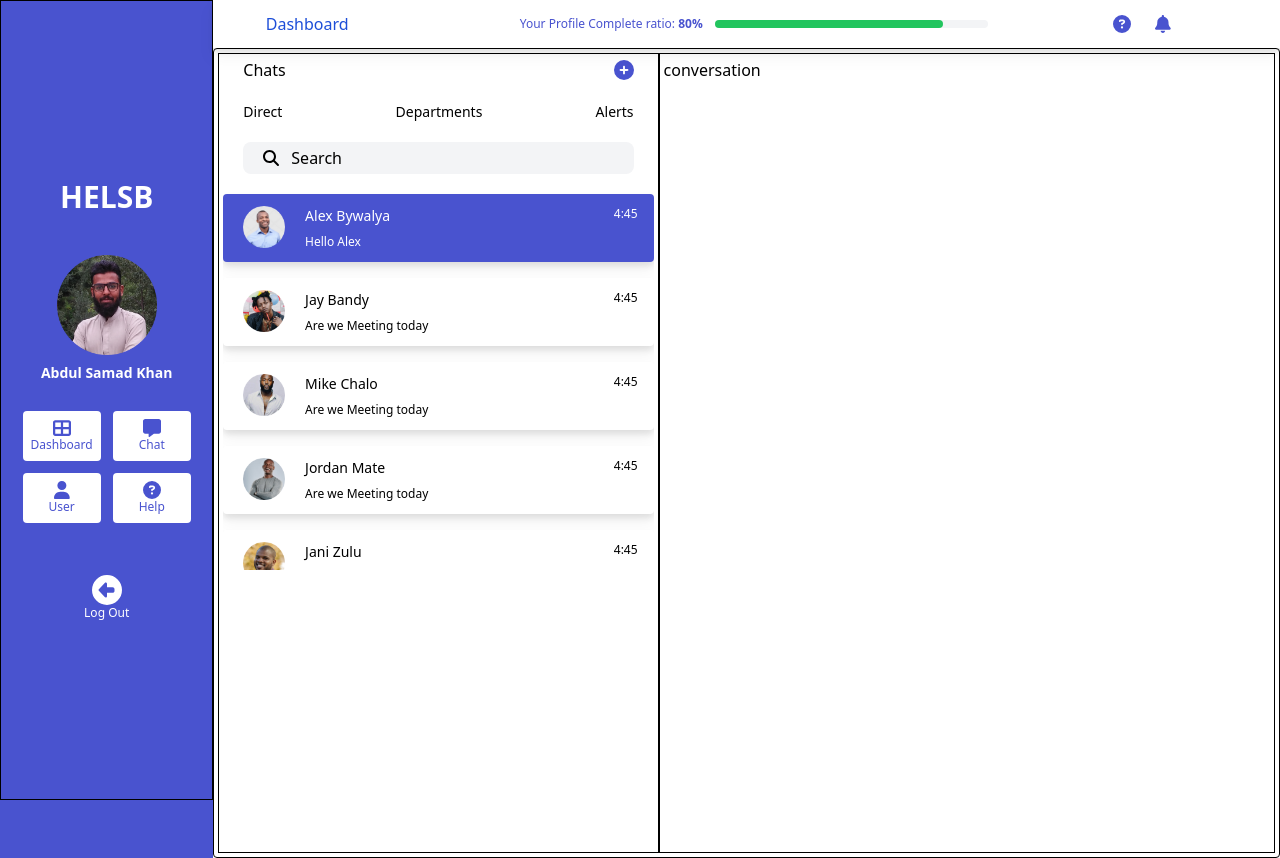
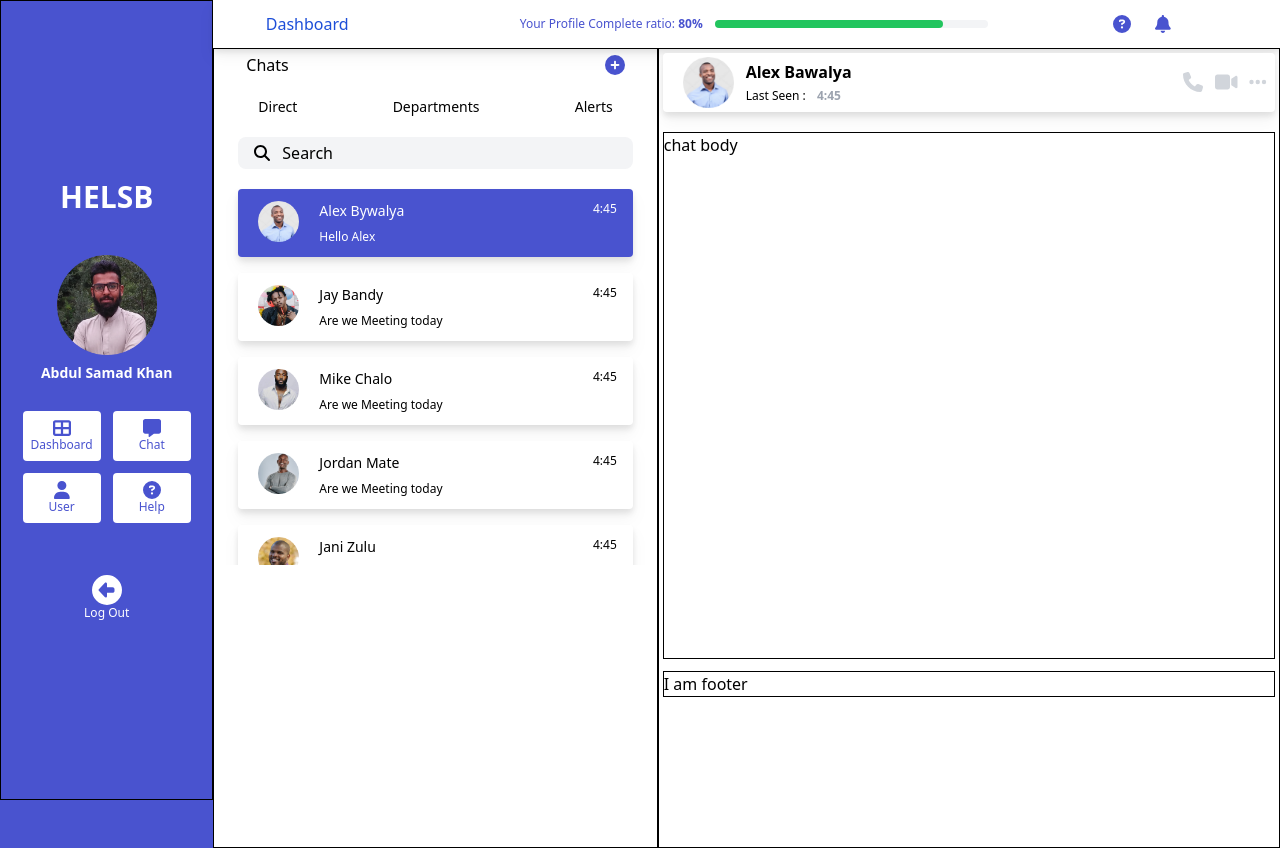
Before and after one commit to AbdulSamad676/Dashboard-in-React, a React (Vite) app: page /chat in a window 1280 px wide. Built offline with nearby package versions, Linux system fonts and the light colour scheme.

Commit message:
conversation header completed

```diff
--- a/src/components/ChatItem.jsx
+++ b/src/components/ChatItem.jsx
@@ -1,6 +1,9 @@
 import {
 	faCirclePlus,
+	faEllipsis,
 	faMagnifyingGlass,
+	faPhone,
+	faVideo,
 } from '@fortawesome/free-solid-svg-icons';
 import { FontAwesomeIcon } from '@fortawesome/react-fontawesome';
 import React from 'react';
@@ -58,7 +61,10 @@ function ChatItem() {
 		},
 	];
 	return (
-		<div className='chat-item'>
+		<>
+			<div className='border border-black p-1 col-span-12  sm:col-span-5 h-auto sm:h-screen px-3'>
+				{/* Chat Items Section Start */}
+
 				<div className='flex justify-between px-5 items-center'>
 					<p>Chats</p>
 					<FontAwesomeIcon
@@ -66,16 +72,19 @@ function ChatItem() {
 						icon={faCirclePlus}
 					/>
 				</div>
-			<div className='flex justify-between m-5 text-sm font-thin'>
+				<div className='flex justify-between m-5 text-sm font-thin px-3'>
 					<button className='focus:text-blue-500'>Direct</button>
 					<button className='focus:text-blue-500'>Departments</button>
 					<button className='focus:text-blue-500'>Alerts</button>
 				</div>
-			<div className='flex items-center my-3 mx-5 rounded-lg bg-gray-100 px-5 py-1'>
-				<FontAwesomeIcon icon={faMagnifyingGlass} />
-				<p className='mx-3'>Search</p>
+				<div className='flex items-center m-3 rounded-lg bg-gray-100 px-1 py-1'>
+					<FontAwesomeIcon
+						icon={faMagnifyingGlass}
+						className='mx-3'
+					/>
+					<p className=''>Search</p>
 				</div>
-			<div className='single-chat sm:h-96 overflow-auto flex sm:block'>
+				<div className='single-chat sm:h-96 overflow-auto flex sm:block px-3'>
 					{singleItems?.map(item => {
 						return (
 							<button
@@ -90,6 +99,92 @@ function ChatItem() {
 					})}
 				</div>
 			</div>
+			{/* Chat Items Section End */}
+			{/* chat conversation */}
+			<div className='border border-black p-1 col-span-12 sm:col-span-7 h-screen'>
+				{/* conversation Header Start */}
+
+				<div
+					className={` conversation-header flex justify-between items-center  p-1 sm:py-1 sm:px-2 mx-1 sm:mx-0 rounded sm:w-full drop-shadow-lg secondary-bg `}
+				>
+					<div className='profile-section w-full flex items-center '>
+						<div className='sm:mx-3'>
+							<img src={Img1} width='auto' alt='chat profile' />
+						</div>
+						<div className=' flex flex-col justify-between w-full'>
+							<p className='text-md font-semibold mb-1'>
+								Alex Bawalya
+							</p>
+
+							<p className='text-xs text-justify'>
+								Last Seen :{' '}
+								<span className='mx-2 font-semibold text-gray-400'>
+									4:45
+								</span>
+							</p>
+						</div>
+					</div>
+					<div className='icons-section py-2 flex justify-end  w-full '>
+						<FontAwesomeIcon
+							className='text-gray-300 text-xl ml-3'
+							icon={faPhone}
+						/>
+						<FontAwesomeIcon
+							className='text-gray-300 text-xl ml-3'
+							icon={faVideo}
+						/>
+
+						<FontAwesomeIcon
+							className='text-gray-300 text-xl ml-3'
+							icon={faEllipsis}
+						/>
+					</div>
+				</div>
+
+				{/* conversation Header End */}
+
+				{/* Chat Body Start */}
+				<div className='chat-body border border-black h-4/6 mt-5'>
+					chat body
+				</div>
+				{/* Chat Body End */}
+				<div className='chat-footer border border-black mt-3'>
+					I am footer
+				</div>
+			</div>
+		</>
+		// <div className='chat-item'>
+		// 	<div className='flex justify-between px-5 items-center'>
+		// 		<p>Chats</p>
+		// 		<FontAwesomeIcon
+		// 			className='primary text-xl'
+		// 			icon={faCirclePlus}
+		// 		/>
+		// 	</div>
+		// 	<div className='flex justify-between m-5 text-sm font-thin'>
+		// 		<button className='focus:text-blue-500'>Direct</button>
+		// 		<button className='focus:text-blue-500'>Departments</button>
+		// 		<button className='focus:text-blue-500'>Alerts</button>
+		// 	</div>
+		// 	<div className='flex items-center my-3 mx-5 rounded-lg bg-gray-100 px-5 py-1'>
+		// 		<FontAwesomeIcon icon={faMagnifyingGlass} />
+		// 		<p className='mx-3'>Search</p>
+		// 	</div>
+		// 	<div className='single-chat sm:h-96 overflow-auto flex sm:block'>
+		// 		{singleItems?.map(item => {
+		// 			return (
+		// 				<button
+		// 					className='w-full'
+		// 					onClick={() => {
+		// 						alert(`${item.name} clicked`);
+		// 					}}
+		// 				>
+		// 					<SingleChat key={item.k} data={item} />
+		// 				</button>
+		// 			);
+		// 		})}
+		// 	</div>
+		// </div>
 	);
 }
 
--- a/src/pages/Chat.jsx
+++ b/src/pages/Chat.jsx
@@ -3,13 +3,8 @@ import ChatItem from '../components/ChatItem';
 
 function Chat() {
 	return (
-		<div className='grid grid-cols-12 border border-black p-1 rounded'>
-			<div className='border border-black p-1 col-span-12  sm:col-span-5 h-auto sm:h-screen'>
-				<ChatItem />
-			</div>
-			<div className='border border-black p-1 col-span-12 sm:col-span-7 h-screen'>
-				conversation
-			</div>
+		<div className='grid grid-cols-12  rounded'>
+			<ChatItem />
 		</div>
 	);
 }
```
Lines whose indentation alone changed are shown as unchanged.
